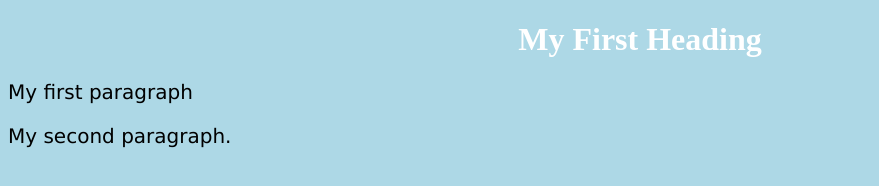
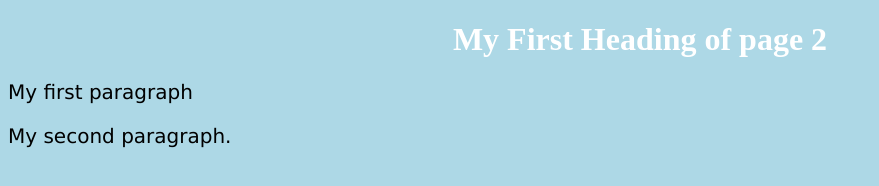
Before and after one commit to 777kakadu777/1st-project, a plain HTML site: page web_pages/page2.html in a window 1280 px wide. Shown: the whole page, without its empty margins (0-879 px from the left). Drawn offline with Linux system fonts and the light colour scheme.

Commit message:
some minor change

```diff
--- a/web_pages/page2.html
+++ b/web_pages/page2.html
@@ -1,7 +1,7 @@
 <!DOCTYPE html>
 <html>
        <head>
-               <title>Page Title</title>
+               <title>Page 2 Title</title>
                <style>
                        body {
                          background-color: lightblue;
@@ -19,7 +19,7 @@
                </style>
         </head>
 <body>
-        <h1>My First Heading</h1>
+        <h1>My First Heading of page 2</h1>
         <p>My first paragraph</p>
         <p>My second paragraph.</p>
 </body>
```
